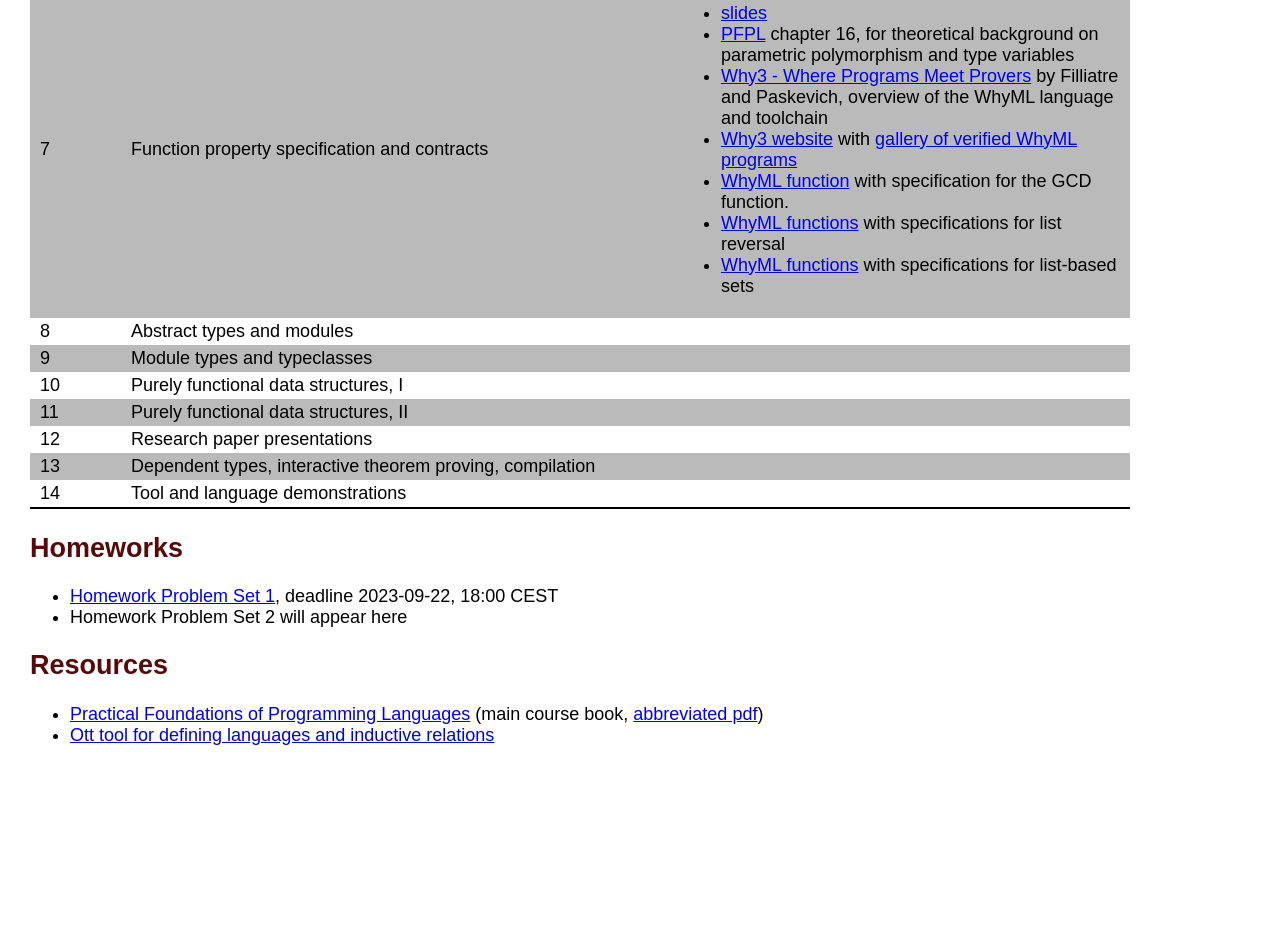
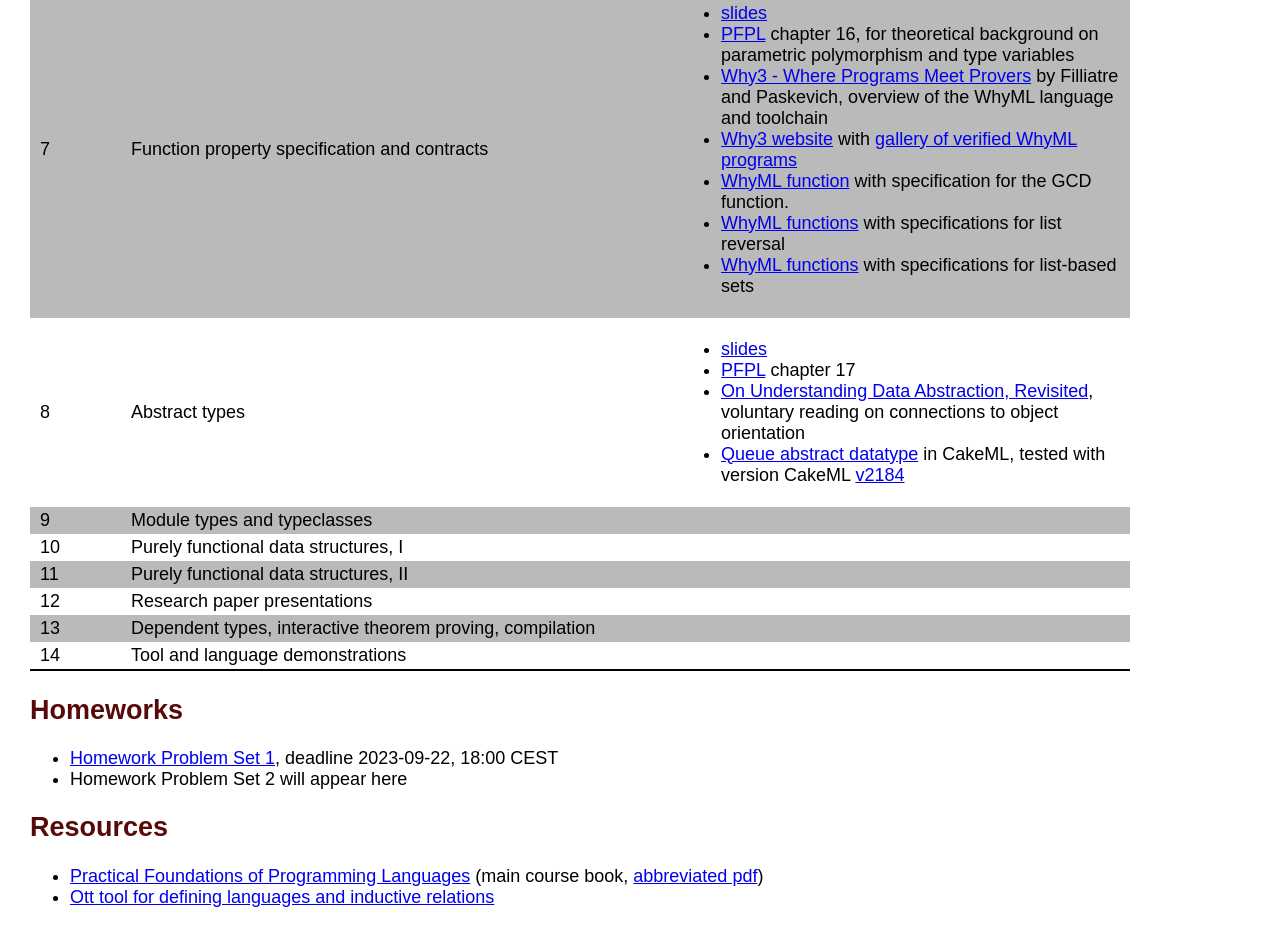
Before and after one commit to kth-step/fp-course, a plain HTML site: page index.html in a window 1280 px wide. Shown: the part 1674-2600 px from the top of the page. Before the commit the page ends 2438 px from the top, so only its background shows below. Drawn offline with Linux system fonts and the light colour scheme.

Commit message:
material for seminar 8

```diff
--- a/index.html
+++ b/index.html
@@ -145,8 +145,15 @@
 </tr>
 <tr class="even">
 <td align="left">8</td>
-<td align="left">Abstract types and modules</td>
-<td align="left"></td>
+<td align="left">Abstract types</td>
+<td align="left">
+<ul>
+<li><a href="seminars/sem8.pdf">slides</a></li>
+<li><a href="http://www.cs.cmu.edu/~rwh/pfpl/abbrev.pdf">PFPL</a> chapter 17</li>
+<li><a href="https://www.cs.utexas.edu/~wcook/Drafts/2009/essay.pdf">On Understanding Data Abstraction, Revisited</a>, voluntary reading on connections to object orientation</li>
+<li><a href="cakeml/queue.cml">Queue abstract datatype</a> in CakeML, tested with version CakeML <a href="https://github.com/CakeML/cakeml/releases/tag/v2184">v2184</a></li>
+</ul>
+</td>
 </tr>
 <tr class="odd">
 <td align="left">9</td>
```
Also changed, not shown: 2 other files.
